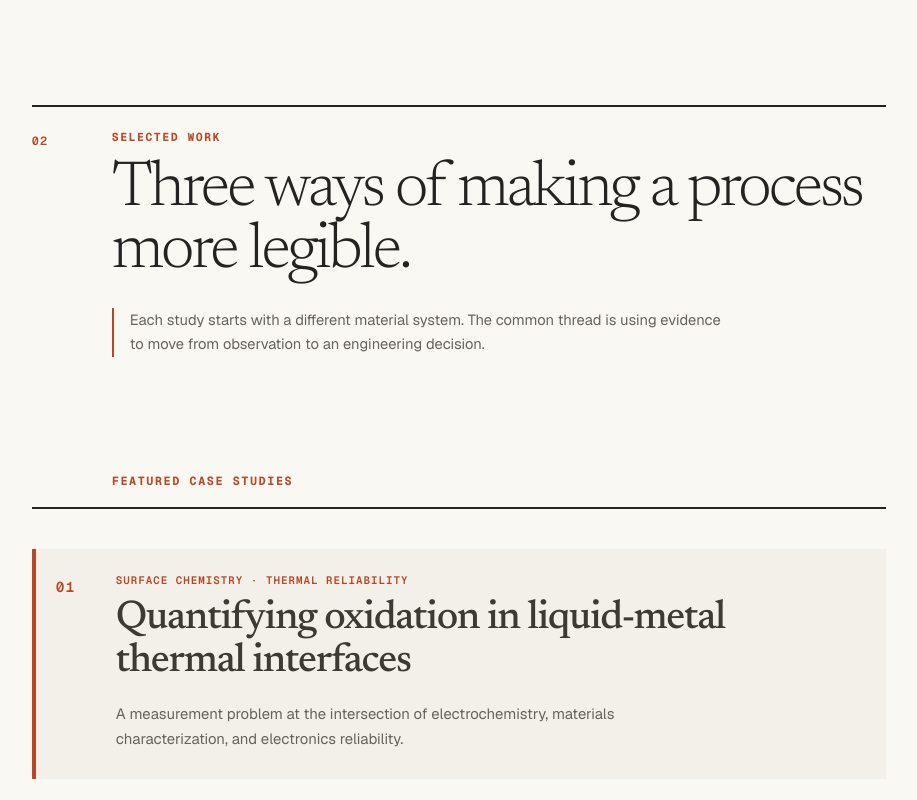
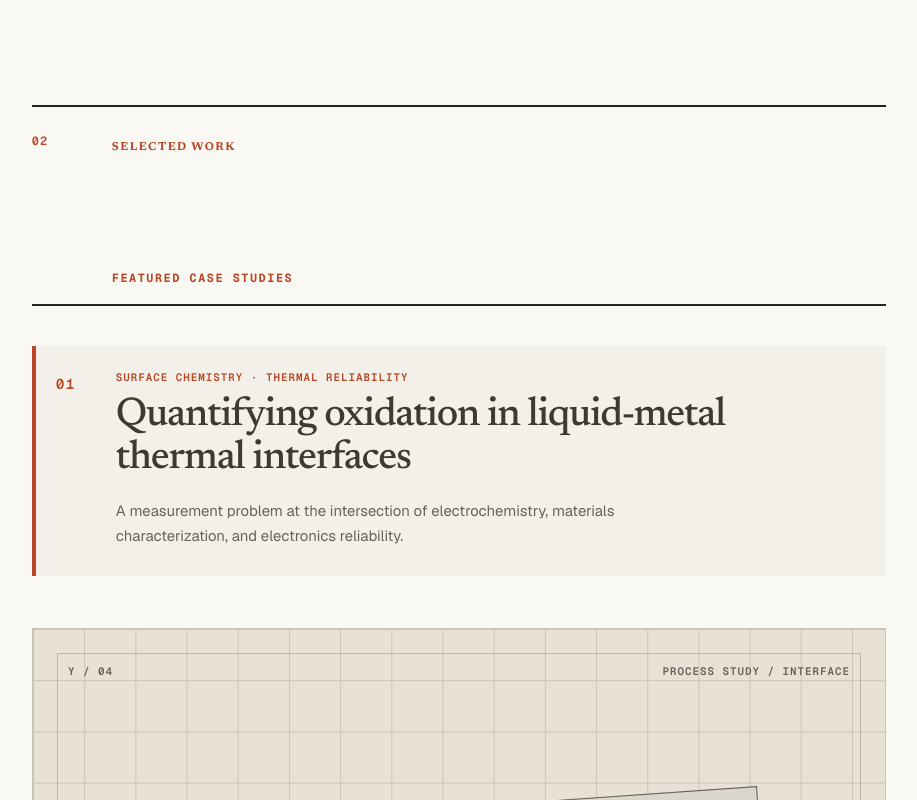
Before and after one commit to diwakarshukla0904/Personal-Portfolio, a Next.js app: page / in a window 1280 px wide. Shown: the part 2060-2860 px from the top of the page, without its empty margins (317-1234 px from the left). Built offline with nearby package versions, Linux system fonts and the light colour scheme.

Commit message:
Simplify selected work introduction

```diff
--- a/src/app/page.tsx
+++ b/src/app/page.tsx
@@ -141,8 +141,6 @@ export default function Home() {
             id="work-title"
             number="02"
             eyebrow="Selected work"
-            title="Three ways of making a process more legible."
-            description="Each study starts with a different material system. The common thread is using evidence to move from observation to an engineering decision."
           />
           <div className="project-list">
             <p className="project-list-kicker">Featured case studies</p>
--- a/src/components/section-intro.tsx
+++ b/src/components/section-intro.tsx
@@ -2,7 +2,7 @@ type SectionIntroProps = {
   id: string;
   number: string;
   eyebrow: string;
-  title: string;
+  title?: string;
   description?: string;
 };
 
@@ -11,8 +11,14 @@ export function SectionIntro({ id, number, eyebrow, title, description }: Sectio
     <header className="section-intro">
       <p className="section-index" aria-hidden="true">{number}</p>
       <div>
-        <p className="eyebrow">{eyebrow}</p>
-        <h2 id={id}>{title}</h2>
+        {title ? (
+          <>
+            <p className="eyebrow">{eyebrow}</p>
+            <h2 id={id}>{title}</h2>
+          </>
+        ) : (
+          <h2 className="eyebrow" id={id}>{eyebrow}</h2>
+        )}
         {description ? <p className="section-description">{description}</p> : null}
       </div>
     </header>
```
